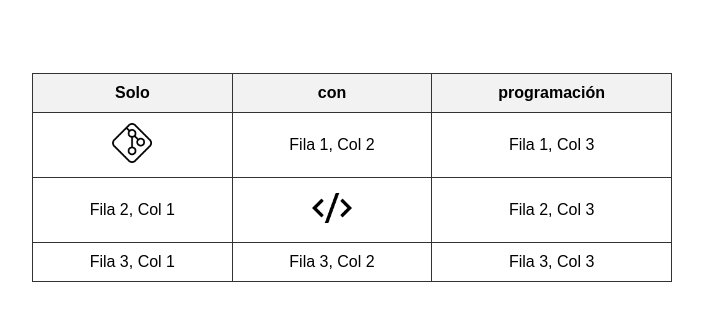
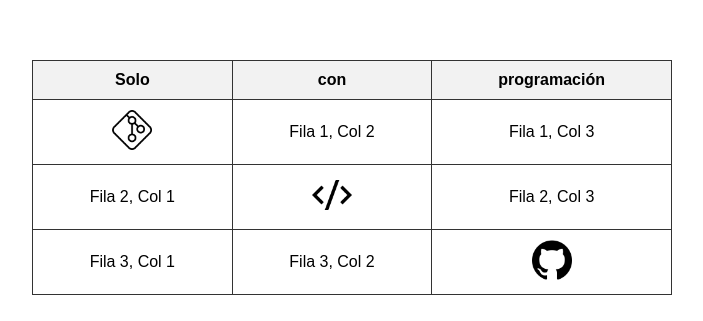
Before and after one commit to HAYDEE253/EvaluacionT3, a plain HTML site: page index.html in a window 1280 px wide. Shown: the part 223-544 px from the top of the page, without its empty margins (288-991 px from the left). Drawn offline with Linux system fonts and the light colour scheme.

Commit message:
añadi otro icono

```diff
--- a/index.html
+++ b/index.html
@@ -26,7 +26,7 @@
         <tr>
             <td>Fila 3, Col 1</td>
             <td>Fila 3, Col 2</td>
-            <td>Fila 3, Col 3</td>
+            <td><img src="imgs\github.png" width="40" height="40"></td>
         </tr>
     </table>
 
```
